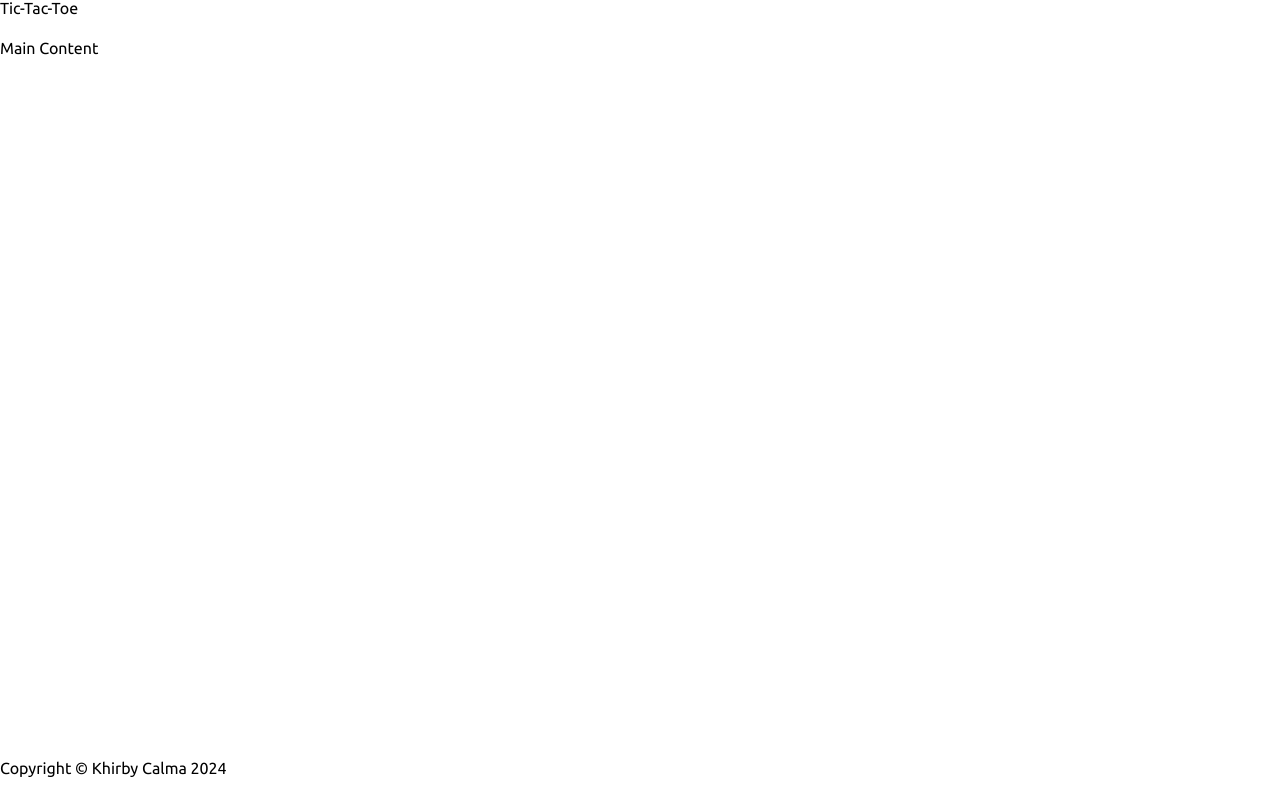
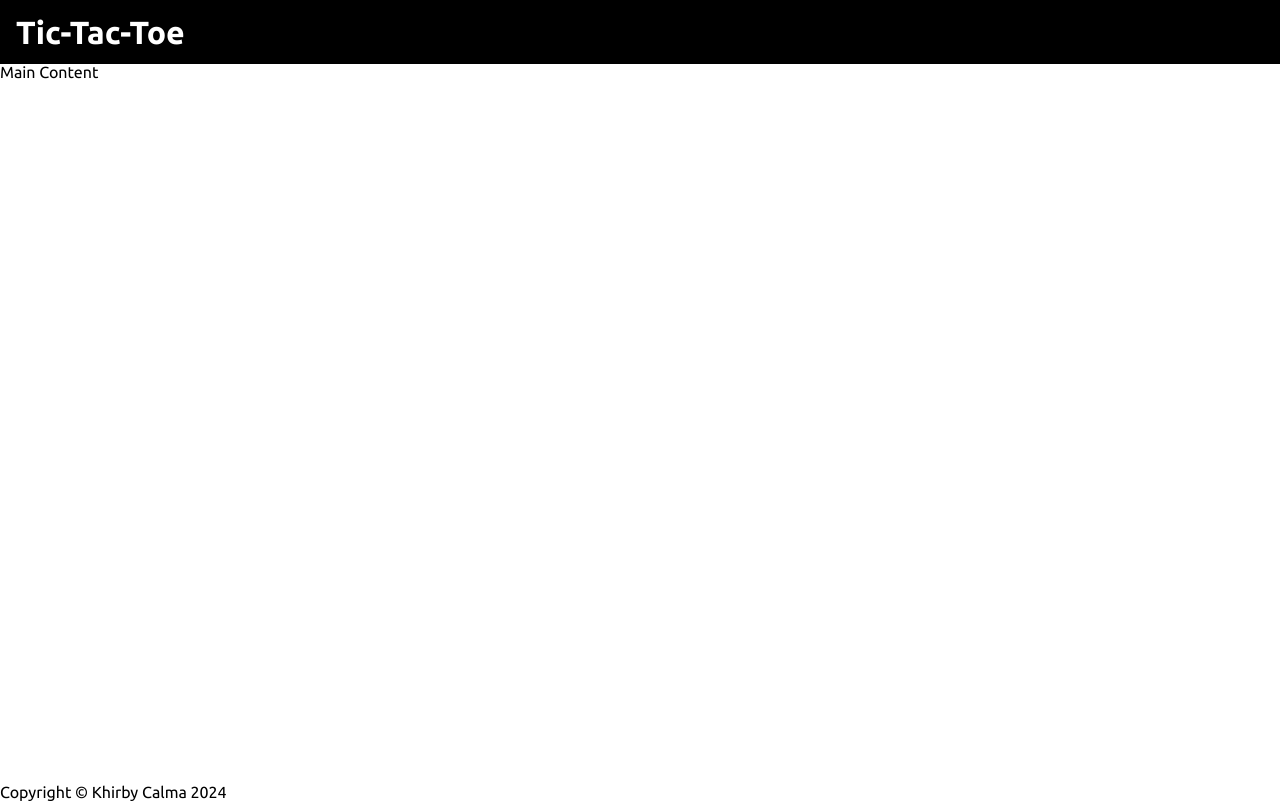
Before and after one commit to KhirbyCalma/Tic-Tac-Toe, a plain HTML site: page index.html in a window 1280 px wide. Drawn offline with Linux system fonts and the light colour scheme.

Commit message:
Style header

```diff
--- a/styles/styles.css
+++ b/styles/styles.css
@@ -1,6 +1,11 @@
 html,
 body {
     font-family: "Ubuntu", sans-serif;
+}
+
+:root {
+    --global-spacing: 1rem;
+    --primary-color: #FFC000;
 }
 
 body {
@@ -11,12 +16,17 @@ body {
         "footer"
     ;
     grid-template-columns: 1fr;
-    grid-template-rows: 5% 1fr 5%;
+    grid-template-rows: min-content 1fr min-content;
     min-height: 100vh;
 }
 
 header {
     grid-area: header;
+    background-color: black;
+    color: white;
+    font-weight: bold;
+    font-size: 2rem;
+    padding: var(--global-spacing);
 }
 
 main {
```
